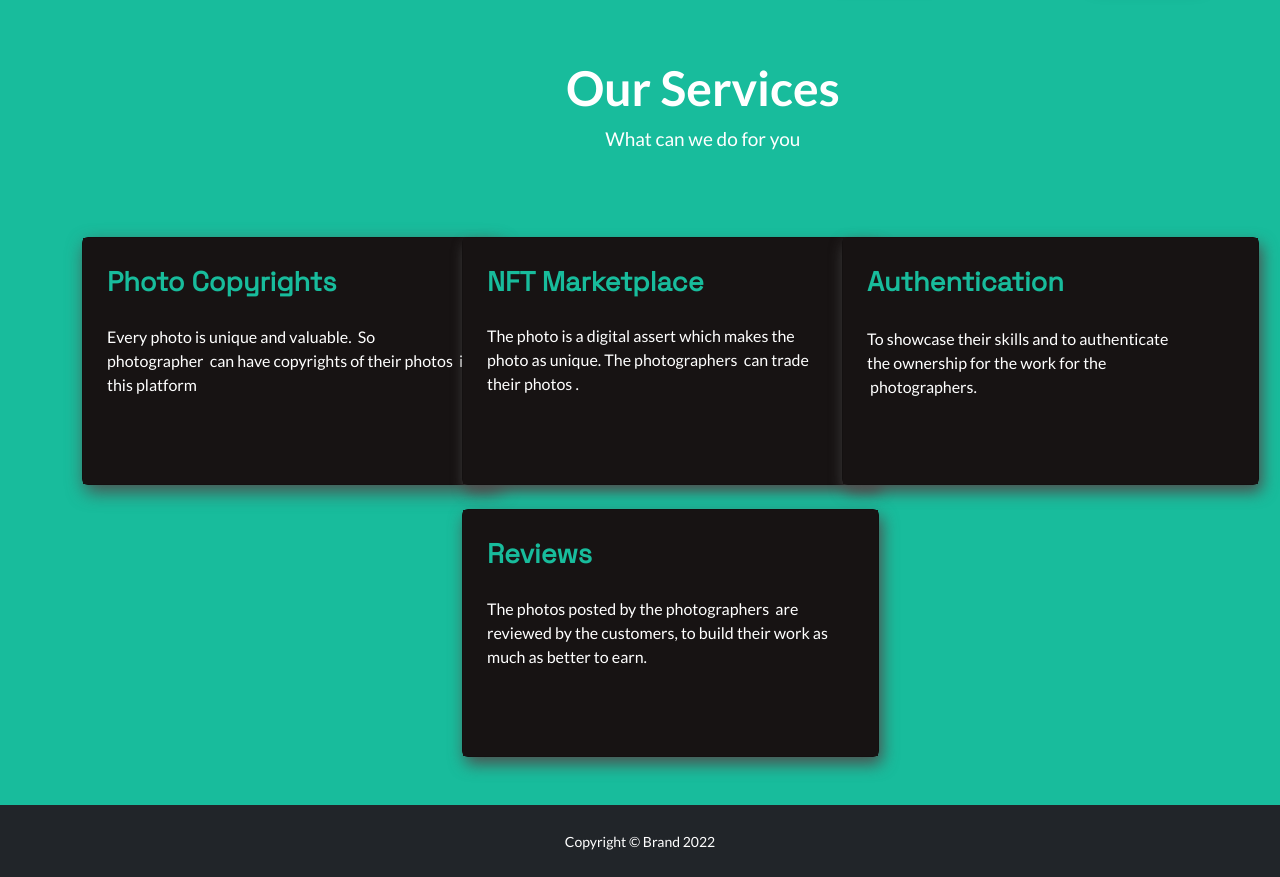
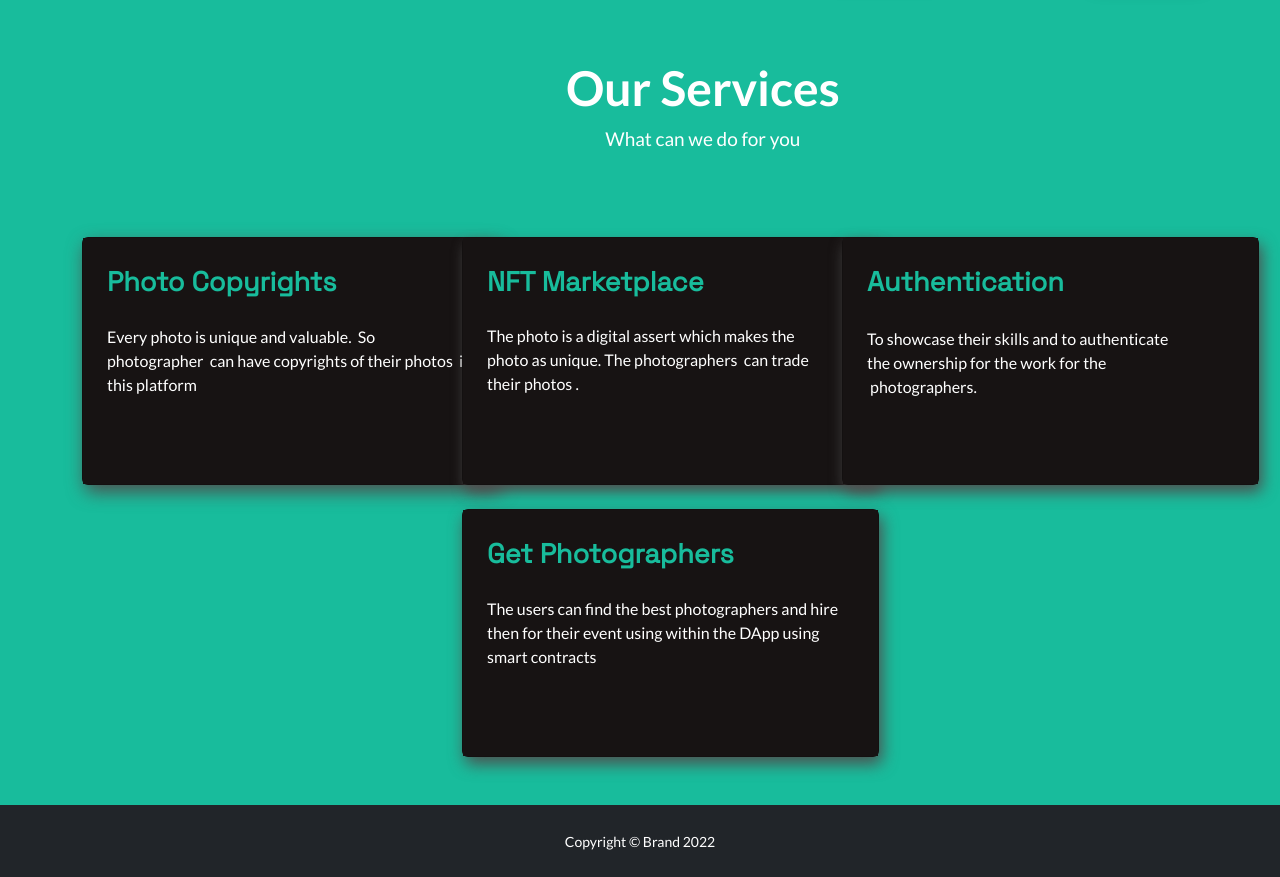
Before and after one commit to MADHAVAN5/Photo-Blocks, a Flask app: page /service in a window 1280 px wide; the page is wider, and only the part inside the window is pictured. Shown: the part 75-952 px from the top of that part. Run offline with Flask 2, Linux system fonts and the light colour scheme; some libraries are stand-ins or nearby versions.

Commit message:
link fix

```diff
--- a/templates/service.html
+++ b/templates/service.html
@@ -79,9 +79,9 @@
                 <div class="col-6">
                     <div class="card" style="background: rgb(23,19,19);width: 417px;box-shadow: 3px 7px 16px rgb(79,79,79);">
                         <div class="card-body p-4" style="height: 246.05px;background: #171313;">
-                            <p class="text-primary card-text mb-0" style="text-align: left;font-size: 27px;font-family: 'Space Grotesk', sans-serif;height: 62.5px;"><strong>Reviews</strong><br></p>
+                            <p class="text-primary card-text mb-0" style="text-align: left;font-size: 27px;font-family: 'Space Grotesk', sans-serif;height: 62.5px;"><strong>Get Photographers</strong><br></p>
                             <p class="text-primary card-text mb-0"></p>
-                            <p class="card-text" style="text-align: left;">The photos posted by the photographers&nbsp; are reviewed by the customers, to build&nbsp;their work as much as better to earn.</p>
+                            <p class="card-text" style="text-align: left;">The users can find the best photographers and hire then for their event using within the DApp using smart contracts</p>
                             <div class="d-flex"></div>
                         </div>
                     </div>
--- a/templates/upload.html
+++ b/templates/upload.html
@@ -55,6 +55,7 @@
         console.log(results)
         document.getElementById('wallet_id').value = results[0].address
      })</script>
+
     <form method="post" action="/upload" enctype="multipart/form-data"  id = 'filepicker'>
         <div class="col text-center">
             <label for="">Select Image File</label>
--- a/views/views.py
+++ b/views/views.py
@@ -23,11 +23,9 @@ def service():
 @app.route("/dashboard", methods=["GET", 'POST'])
 def dashboard():
     if flask.request.method == "GET":
-        print(request.cookies.get('userID') == 'YT3OYEXU4ANEWU74PUGPTBVHTL3NYXQ7RLPRQADYPNTSSQCMYO4BHMP62Y')
-        conn.execute("SELECT * FROM photoColl WHERE owner = ?", (request.cookies.get('userID'), ))
-        result = c.fetchall()
-        print(result)
-        return render_template("dashboard.html")
+        c.execute("SELECT * FROM photoColl WHERE owner = ?", (request.cookies.get('userID'), ))
+        results = c.fetchall()
+        return render_template("dashboard.html", results=results)
     return render_template("dashboard.html")
 
 
```
Also changed, not shown: templates/dashboard.html (+3 -7 lines).
